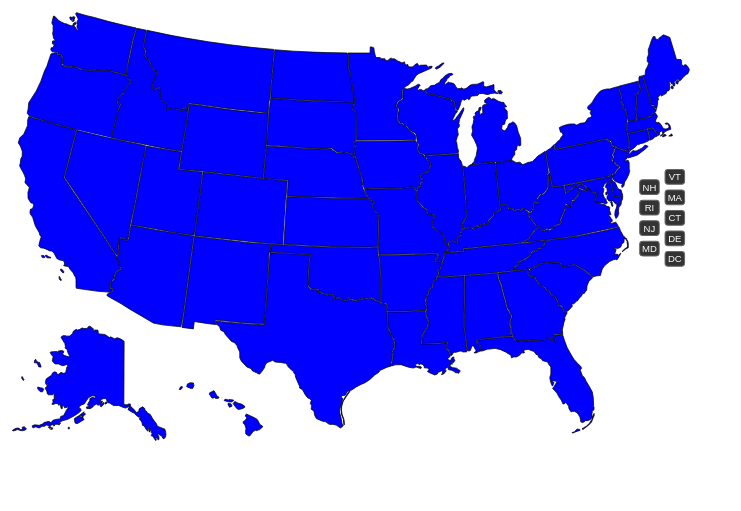
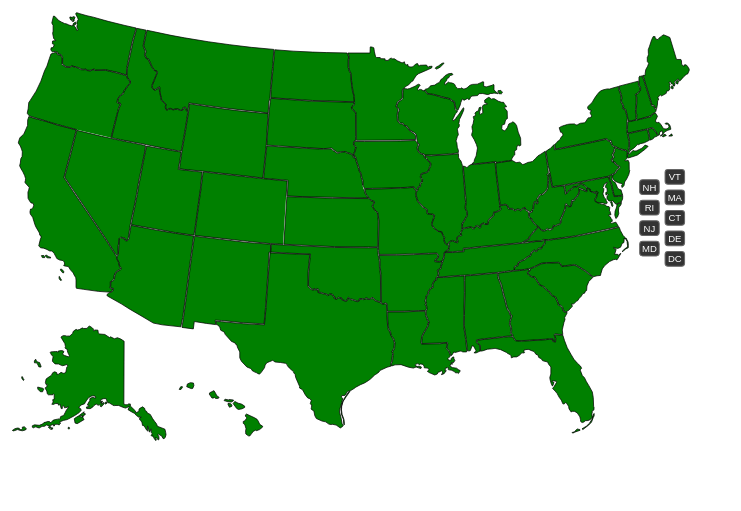
Before and after one commit to fahlmant/cs458, a plain HTML site: page index.html in a window 1280 px wide. Shown: the whole page, without its empty margins (0-741 px from the left). Drawn offline with Linux system fonts and the light colour scheme.

Commit message:
Add second half of states to map with color

```diff
--- a/index.html
+++ b/index.html
@@ -22,8 +22,36 @@
         .text('You clicked: '+data.name)
         .parent().effect('highlight', {color: '#C7F464'}, 2000);
     },
-    stateStyles: {fill: 'blue'},
-    stateHoverStyles: {fill: 'red'}
+    stateStyles: {fill: 'green'},
+    stateHoverStyles: {fill: 'orange'},
+    stateSpecificHoverStyles: {
+      'MT': {fill: 'red'},
+      'NE': {fill: 'red'},
+      'NV': {fill: 'blue'},
+      'NH': {fill: 'blue'},
+      'NJ': {fill: 'blue'},
+      'NM': {fill: 'blue'},
+      'NY': {fill: 'blue'},
+      'NC': {fill: 'red'},
+      'ND': {fill: 'red'},
+      'OH': {fill: 'blue'},
+      'OK': {fill: 'red'},
+      'OR': {fill: 'blue'},
+      'PA': {fill: 'blue'},
+      'RI': {fill: 'blue'},
+      'SC': {fill: 'red'},
+      'SD': {fill: 'red'},
+      'TN': {fill: 'red'},
+      'TX': {fill: 'red'},
+      'UT': {fill: 'red'},
+      'VT': {fill: 'blue'},
+      'VA': {fill: 'blue'},
+      'WA': {fill: 'blue'},
+      'WV': {fill: 'red'},
+      'WI': {fill: 'blue'},
+      'WY': {fill: 'red'}
+    },
+    stateHoverAnimation: 100
   });
   </script>
 
```
